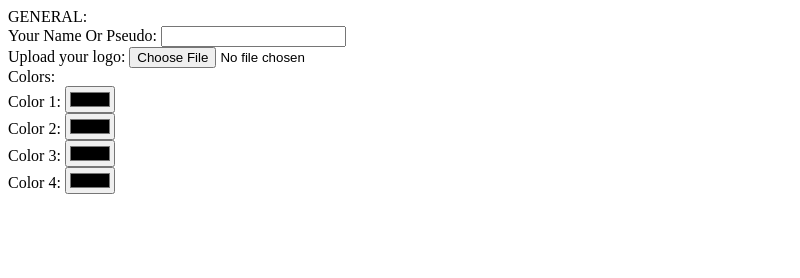
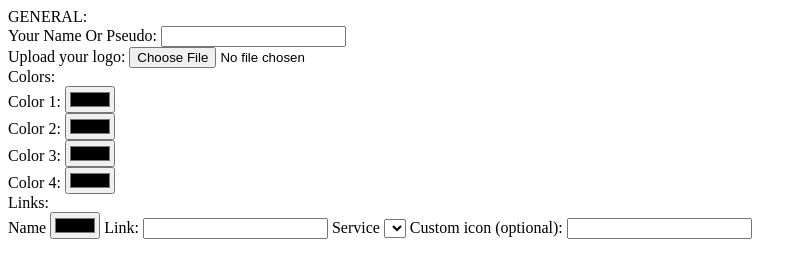
Before and after one commit to TaiStudio/Lyna, an Electron app: page app/gui.html in a window 800 px wide. Drawn offline with Linux system fonts and the light colour scheme.

Commit message:
🖋 Update

```diff
--- a/app/gui.html
+++ b/app/gui.html
@@ -47,5 +47,20 @@
                 <input type="color" name="" id="">
             </div>
         </div>
+        <div class="elements">
+            <div class="title">Links:</div>
+            <div class="element">
+                <label>Name</label>
+                <input type="color" name="" id="">
+                <label>Link:</label>
+                <input type="text">
+                <label>Service</label>
+                <select name="" id="">
+                    <option value="Select An Service !" hidden disabled></option>
+                </select>
+                <label>Custom icon (optional):</label>
+                <input type="url" name="" id="">
+            </div>
+        </div>
     </body>
 </html>
```
